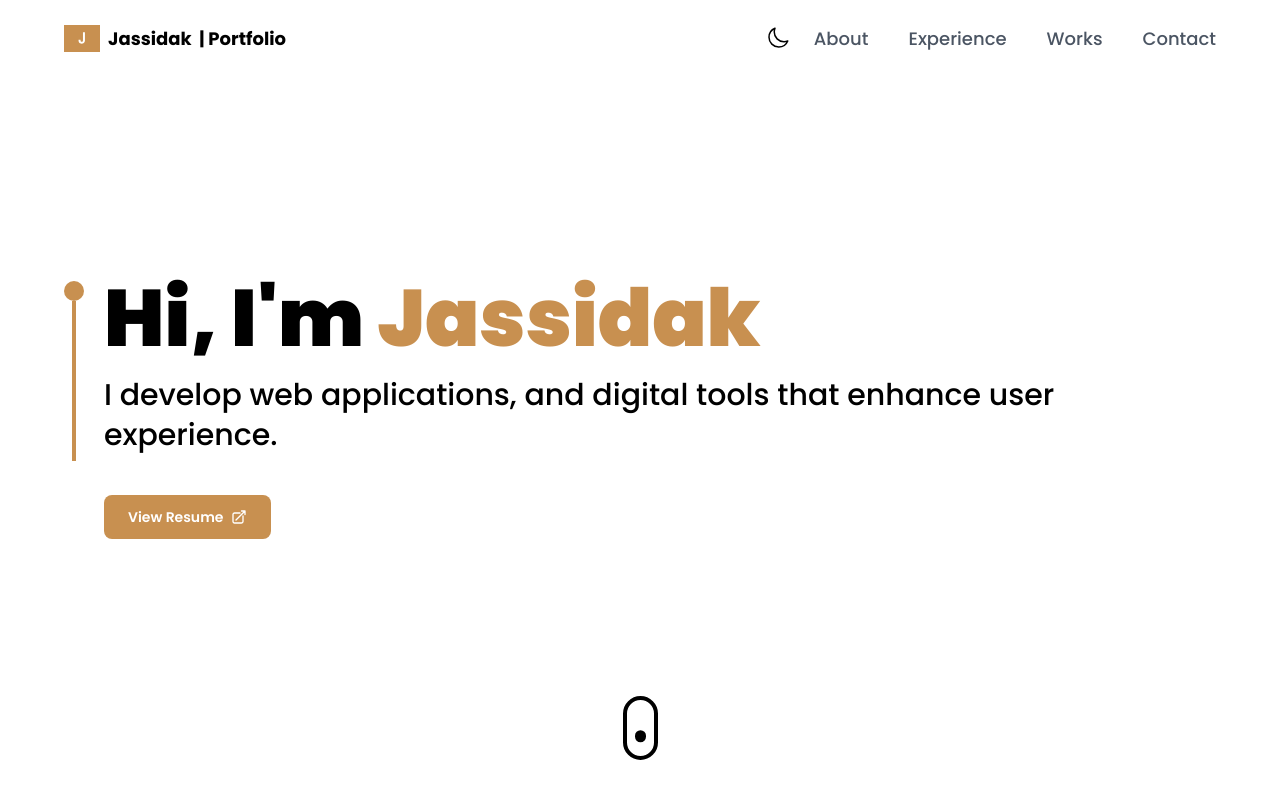
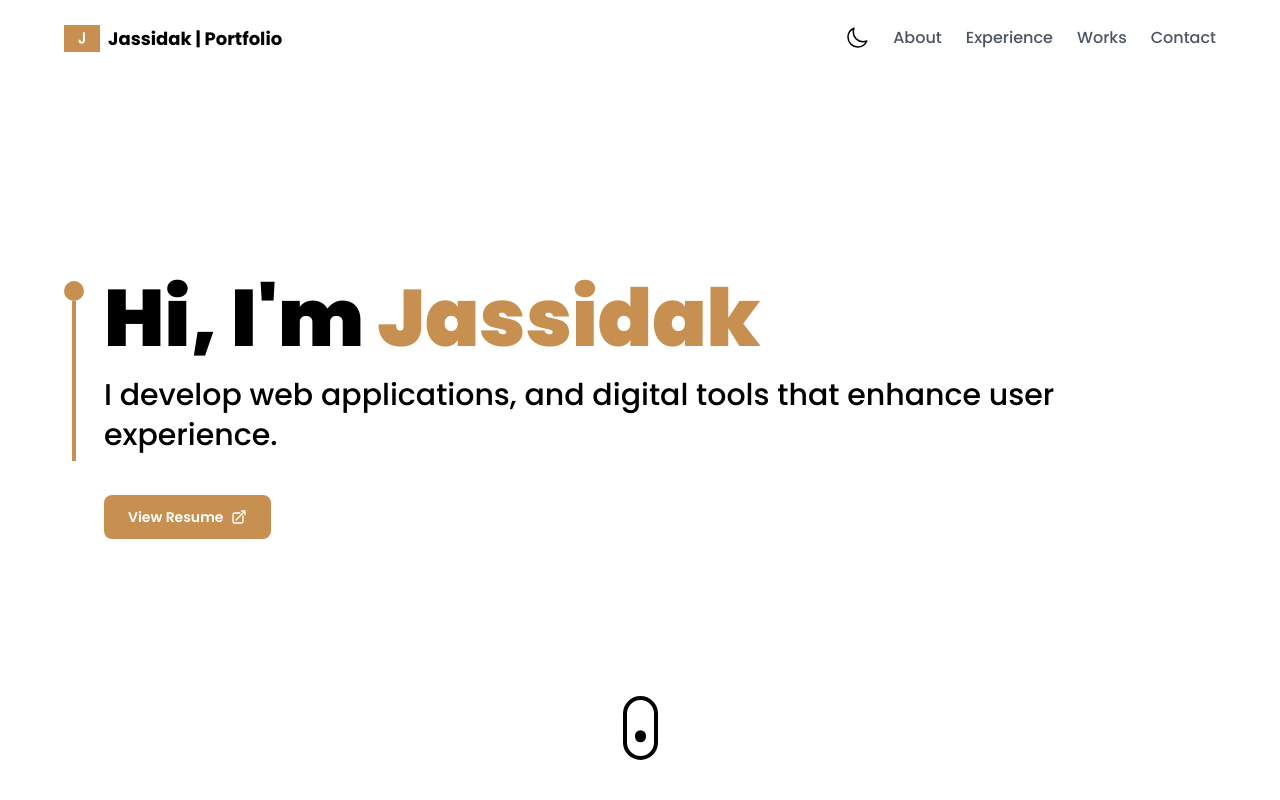
Before and after one commit to jassidaksingh/Personal-Portfolio, a React (Vite) app: page / in a window 1280 px wide. Shown: the top 800 px of the page. Built offline with nearby package versions, Linux system fonts and the light colour scheme.

Commit message:
fix: navbar size

```diff
--- a/package.json
+++ b/package.json
@@ -20,8 +20,10 @@
     "react-dom": "^18.3.1",
     "react-router-dom": "^6.27.0",
     "react-tilt": "^1.0.2",
+    "react-tsparticles": "^2.12.2",
     "react-vertical-timeline-component": "^3.6.0",
-    "three": "^0.170.0"
+    "three": "^0.170.0",
+    "tsparticles": "^3.8.1"
   },
   "devDependencies": {
     "@eslint/js": "^9.13.0",
--- a/src/components/Navbar.jsx
+++ b/src/components/Navbar.jsx
@@ -47,10 +47,10 @@ const Navbar = () => {
           }}
         >
           <img src={logo} alt='logo' className='w-9 h-9 object-contain' />
-          <p className='text-black dark:text-white text-[18px] font-bold cursor-pointer flex'>
-            Jassidak &nbsp;
-            <span className='sm:block hidden'> | Portfolio</span>
-          </p>
+          <div className='text-black dark:text-white text-[18px] font-bold cursor-pointer flex items-center'>
+            <span className="whitespace-nowrap">Jassidak</span>
+            <span className='inline-block whitespace-nowrap'>&nbsp;| Portfolio</span>
+          </div>
         </Link>
 
         <div className='hidden sm:flex items-center gap-6'>
@@ -70,7 +70,7 @@ const Navbar = () => {
             )}
           </button>
 
-          <ul className='list-none flex flex-row gap-10'>
+          <ul className='list-none flex flex-row gap-6'>
             {navLinks.map((nav) => (
               <li
                 key={nav.id}
@@ -78,7 +78,7 @@ const Navbar = () => {
                   active === nav.title
                     ? "text-black dark:text-white"
                     : "text-gray-600 dark:text-gray-300"
-                } hover:text-black dark:hover:text-white text-[18px] font-medium cursor-pointer`}
+                } hover:text-black dark:hover:text-white text-[16px] font-medium cursor-pointer whitespace-nowrap`}
                 onClick={() => setActive(nav.title)}
               >
                 <a href={`#${nav.id}`}>{nav.title}</a>
```
Also changed, not shown: 1 other file (tests, documents, lock files or other folders).
